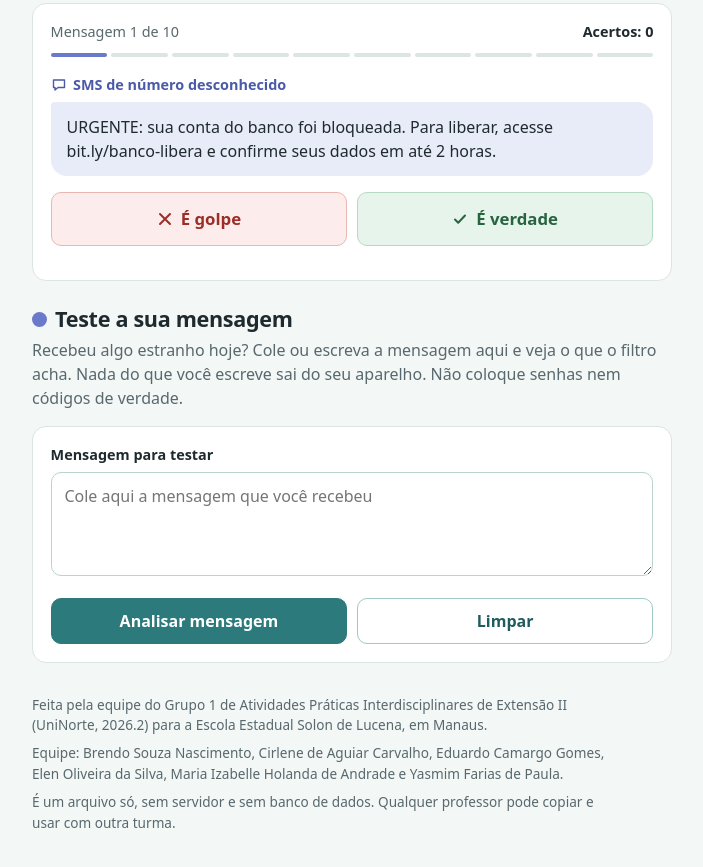
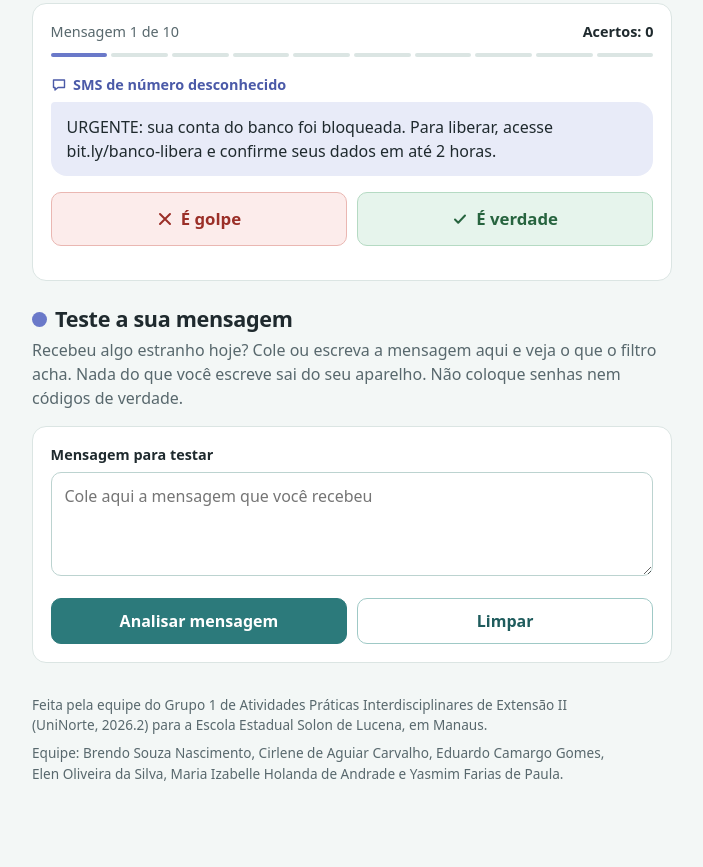
Before and after one commit to izaholands/Blindagem, a plain HTML site: page index.html in a window 1280 px wide. Shown: the part 318-1185 px from the top of the page, without its empty margins (288-991 px from the left). After the commit the page ends 1158 px from the top, so only its background shows below. Drawn offline with Linux system fonts and the light colour scheme.

Commit message:
Add files via upload

```diff
--- a/index.html
+++ b/index.html
@@ -308,7 +308,6 @@ footer p{margin:.5rem 0;max-width:36rem}
 <footer>
   <p>Feita pela equipe do Grupo 1 de Atividades Práticas Interdisciplinares de Extensão II (UniNorte, 2026.2) para a Escola Estadual Solon de Lucena, em Manaus.</p>
   <p>Equipe: Brendo Souza Nascimento, Cirlene de Aguiar Carvalho, Eduardo Camargo Gomes, Elen Oliveira da Silva, Maria Izabelle Holanda de Andrade e Yasmim Farias de Paula.</p>
-  <p>É um arquivo só, sem servidor e sem banco de dados. Qualquer professor pode copiar e usar com outra turma.</p>
 </footer>
 </div>
 <script>
```
